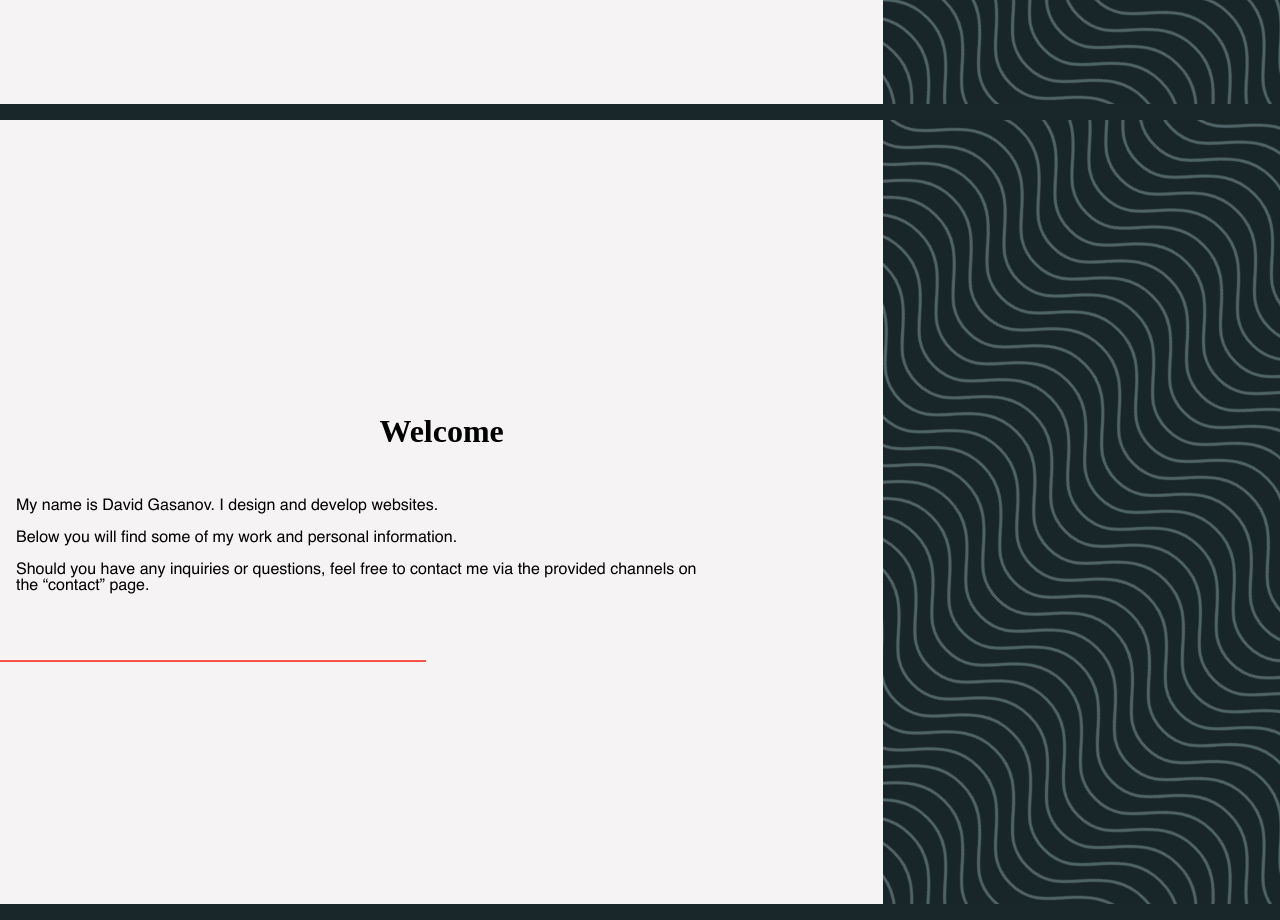
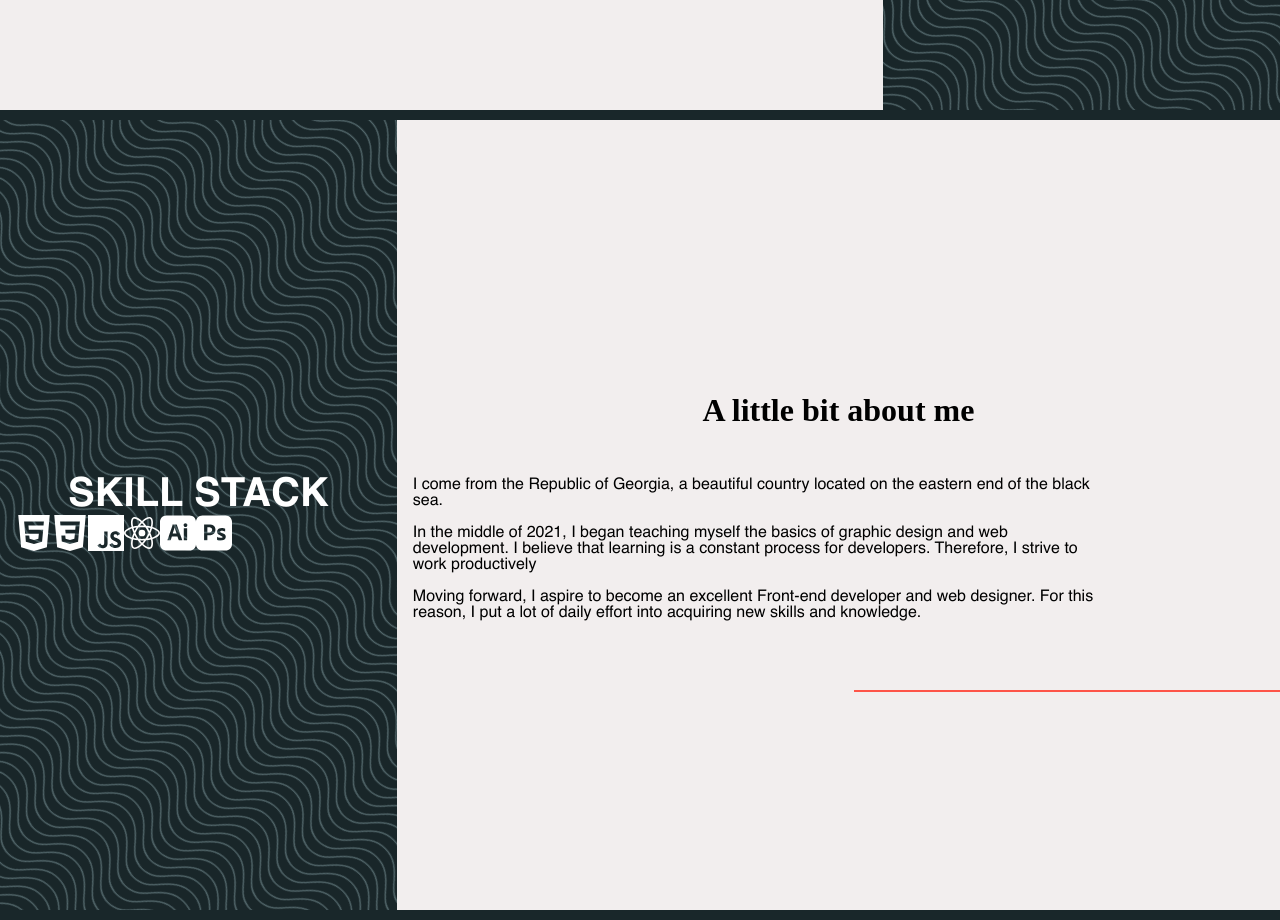
Before and after one commit to davidGasanov/portfolio-website, a React (Create React App) app: page / in a window 1280 px wide. Shown: the part 680-1600 px from the top of the page. Built offline with nearby package versions, Linux system fonts and the light colour scheme.

Commit message:
style: add initial styling for about page

```diff
--- a/package.json
+++ b/package.json
@@ -8,6 +8,7 @@
     "@testing-library/user-event": "^13.5.0",
     "react": "^18.0.0",
     "react-dom": "^18.0.0",
+    "react-icons": "^4.3.1",
     "react-scripts": "5.0.0",
     "web-vitals": "^2.1.4"
   },
--- a/src/App.module.css
+++ b/src/App.module.css
@@ -23,7 +23,7 @@
 }
 
 :root {
-    --primary-bg: #f5f3f3;
+    --primary-bg: #f2eeee;
     --primary-dark: #19272A;
     --primary-light: #FE5448;
 }
--- a/src/components/About.jsx
+++ b/src/components/About.jsx
@@ -1,21 +1,49 @@
 import React from "react";
 import styles from "./Split-section.module.css";
+import {SiAdobeillustrator} from 'react-icons/si';
+import {SiAdobephotoshop} from 'react-icons/si';
+import {SiJavascript} from 'react-icons/si';
+import {SiCss3} from 'react-icons/si';
+import {SiHtml5} from 'react-icons/si';
+import {SiReact} from 'react-icons/si';
+
+
+
+
 
 function About() {
   return (
-    <section className={styles.section}>
+    <section className={`${styles.section} ${styles.sectionReverse}`}>
       <div className={`${styles.splitSection} ${styles.bgPrimary}`}>
-        <h1>Welcome</h1>
-        <p>My name is David Gasanov. I design and develop websites.</p>
-        <p>Below you will find some of my work and personal information.</p>
+        <h1>A little bit about me</h1>
         <p>
-          Should you have any inquiries or questions, feel free to contact me
-          via the provided channels on the “contact” page.{" "}
+          I come from the Republic of Georgia, a beautiful country located on
+          the eastern end of the black sea.{" "}
         </p>
-        <hr className={`${styles.line}`} />
+        <p>
+          In the middle of 2021, I began teaching myself the basics of graphic
+          design and web development. I believe that learning is a constant
+          process for developers. Therefore, I strive to work productively{" "}
+        </p>
+        <p>
+          Moving forward, I aspire to become an excellent Front-end developer
+          and web designer. For this reason, I put a lot of daily effort into
+          acquiring new skills and knowledge.{" "}
+        </p>
+        <hr className={` ${styles.line} ${styles.lineRight}`} />
       </div>
 
-      <div className={`${styles.splitSection} ${styles.bgPattern}`}></div>
+      <div className={`${styles.splitSection} ${styles.bgPattern}`}>
+        <h2 className={`${styles.largeText} ${styles.centered}`}>SKILL STACK</h2>
+        <ul className={`${styles.skills}`}>
+          <li><SiHtml5 size={'36px'}/></li>
+          <li><SiCss3 size={'36px'}/></li>
+          <li><SiJavascript size={'36px'}/></li>
+          <li><SiReact size={'36px'}/></li>
+          <li><SiAdobeillustrator size={'36px'}/></li>
+          <li><SiAdobephotoshop size={'36px'}/></li>
+        </ul>
+      </div>
     </section>
   );
 }
--- a/src/components/Split-section.module.css
+++ b/src/components/Split-section.module.css
@@ -3,7 +3,7 @@
   display: flex;
   flex-direction: column;
   box-sizing: border-box;
-  border-bottom: 16px solid var(--primary-dark);
+  border-bottom: 10px solid var(--primary-dark);
 }
 
 .splitSection {
@@ -23,7 +23,6 @@
 .bgPrimary {
   background-color: var(--primary-bg);
   flex-basis: 70%;
-
 }
 
 .largeText {
@@ -45,7 +44,7 @@
   border: 0;
   background-color: var(--primary-light);
   position: relative;
-  top: 50px;
+  top: clamp(5%, 7%, 10%);
   left: -1rem;
   width: 50%;
   max-width: 500px;
@@ -54,10 +53,26 @@
 
 }
 
+.lineRight {
+    left: 1rem;
+    align-self: flex-end;
+}
+.centered{
+    text-align: center;
+}
+
+.skills{
+    display: flex;
+}
+
 @media (min-width: 800px) {
   .section {
     height: 100vh;
     display: flex;
     flex-direction: row;
   }
+
+  .sectionReverse {
+    flex-direction: row-reverse;
+  }
 }
```
Also changed, not shown: 1 other file (tests, documents, lock files or other folders).
